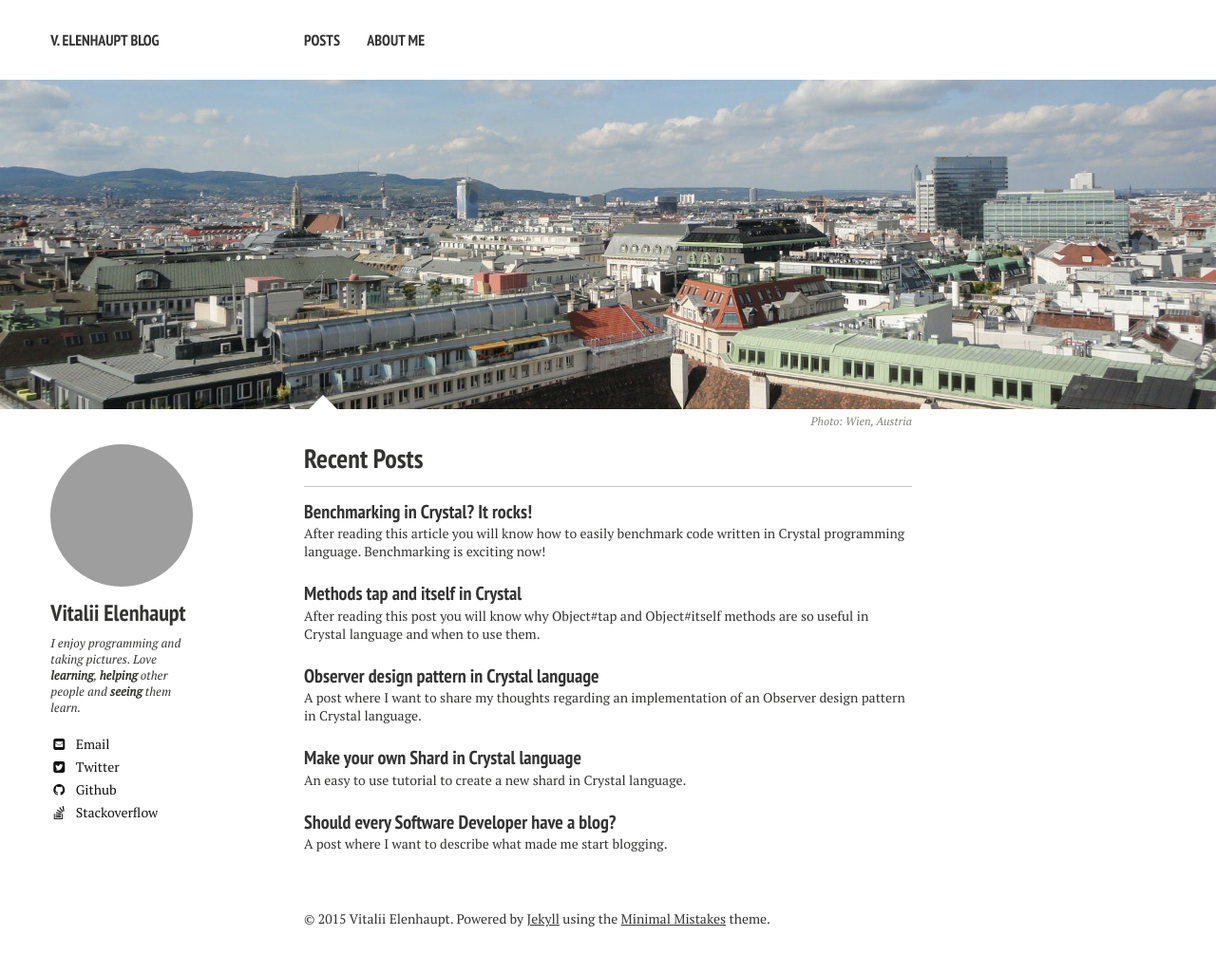
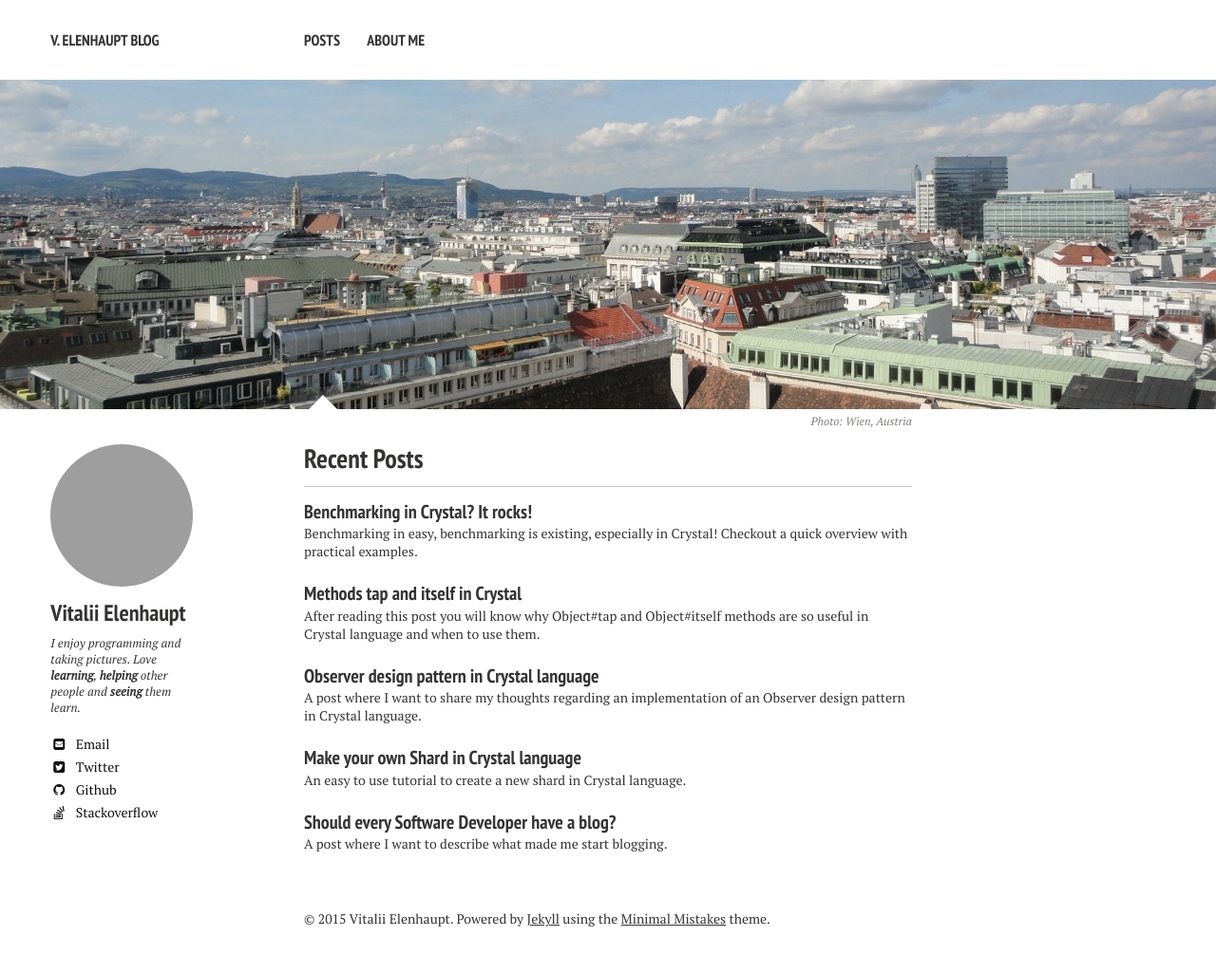
Before and after one commit to veelenga/veelenga.github.io, a Jekyll site: the page built from index.md, in a window 1280 px wide. Shown: the whole page at 95% size. Built offline with Jekyll 4.4.1, drawn with Linux system fonts in a browser that asks for light colours; nearby versions of some CDN libraries; grey boxes are pictures that could not be loaded.

Commit message:
Improve post description

```diff
--- a/_posts/2015-10-03-benchmarking-in-crystal.markdown
+++ b/_posts/2015-10-03-benchmarking-in-crystal.markdown
@@ -3,8 +3,7 @@ layout: post
 title: "Benchmarking in Crystal? It rocks!"
 date: 2015-10-03T22:51:50+03:00
 comments: true
-excerpt: "After reading this article you will know how to easily benchmark code written in Crystal programming language.
-Benchmarking is exciting now!"
+excerpt: "Benchmarking in easy, benchmarking is existing, especially in Crystal! Checkout a quick overview with practical examples."
 tags: [blog, blogging, crystal, crystallang, performance, benchmark, benchmarking, ips, benchmark-ips]
 image:
   thumb: speed-up.jpg
```
